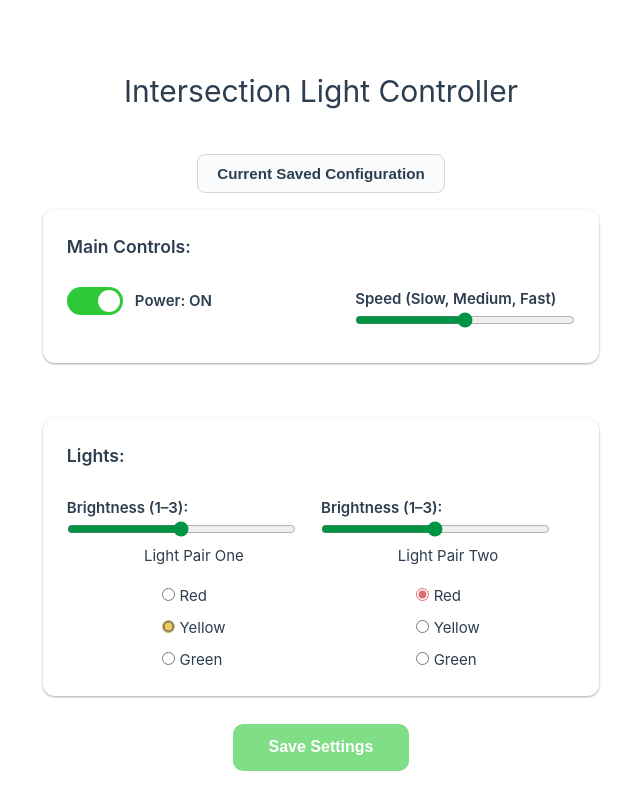
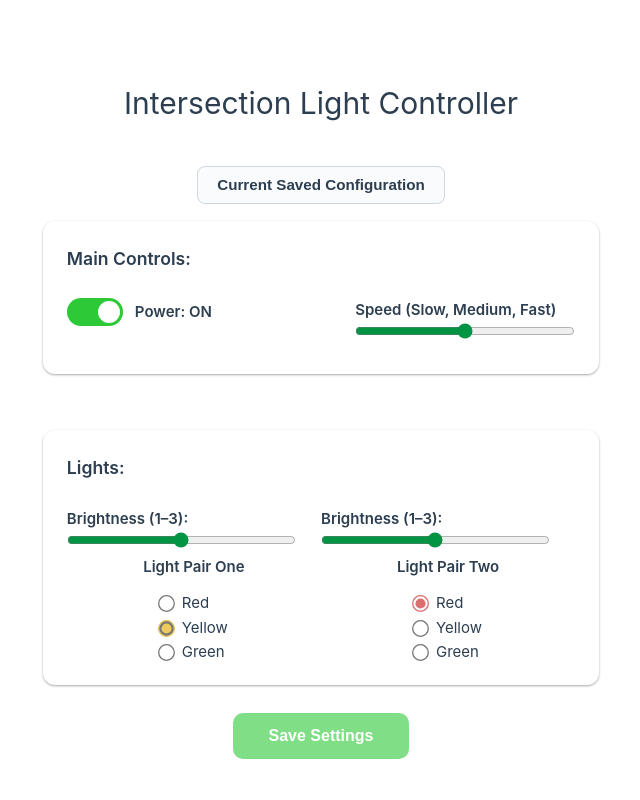
Before and after one commit to WilliamTRose756/rygen-code-sample, a Vue app in the folder light-controller-ui/: page / in a window 1280 px wide. Shown: the whole page, without its empty margins (319-959 px from the left). Built offline with nearby package versions, Linux system fonts and the light colour scheme; no server answers; the HTML template or start-up script is replaced by a standard one.

Commit message:
Update Light Pair Font

```diff
--- a/light-controller-ui/src/App.vue
+++ b/light-controller-ui/src/App.vue
@@ -607,6 +607,11 @@ header {
   }
 }
 
+.light-controller p,
+.light-two-controller p {
+  font-weight: 600;
+}
+
 .light-two-controller {
   display: grid;
   place-items: center;
@@ -616,6 +621,21 @@ header {
     display: grid;
     gap: 0.5rem;
   }
+}
+
+.light label,
+.light-two label {
+  display: inline-flex;
+  align-items: center;
+  gap: 0.55rem;
+  line-height: 1.1;
+}
+
+input[type='radio'] {
+  margin: 0;
+  /* transform: scale(1.15); */
+  transform: scale(1.3);
+  transform-origin: center;
 }
 
 input[type='radio'].red {
```
